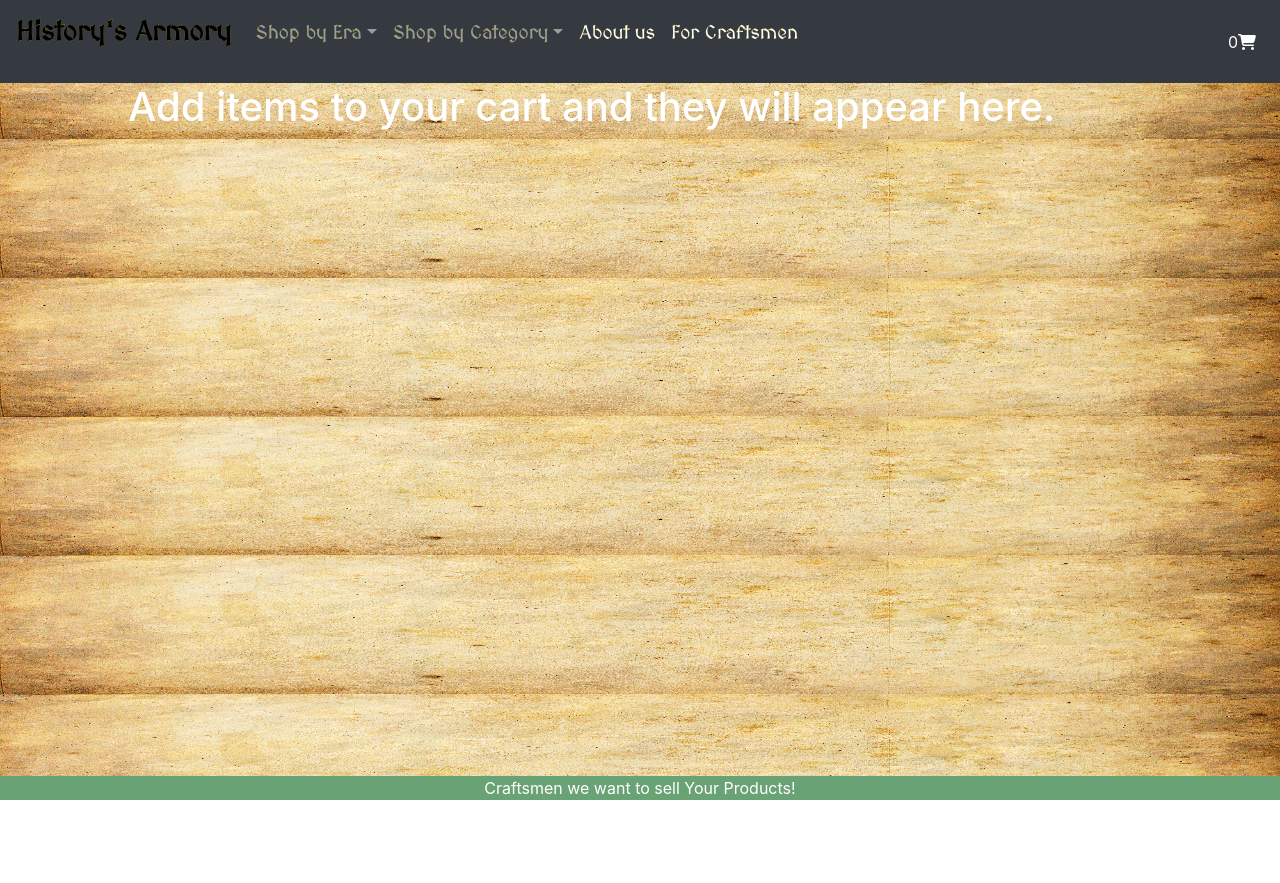
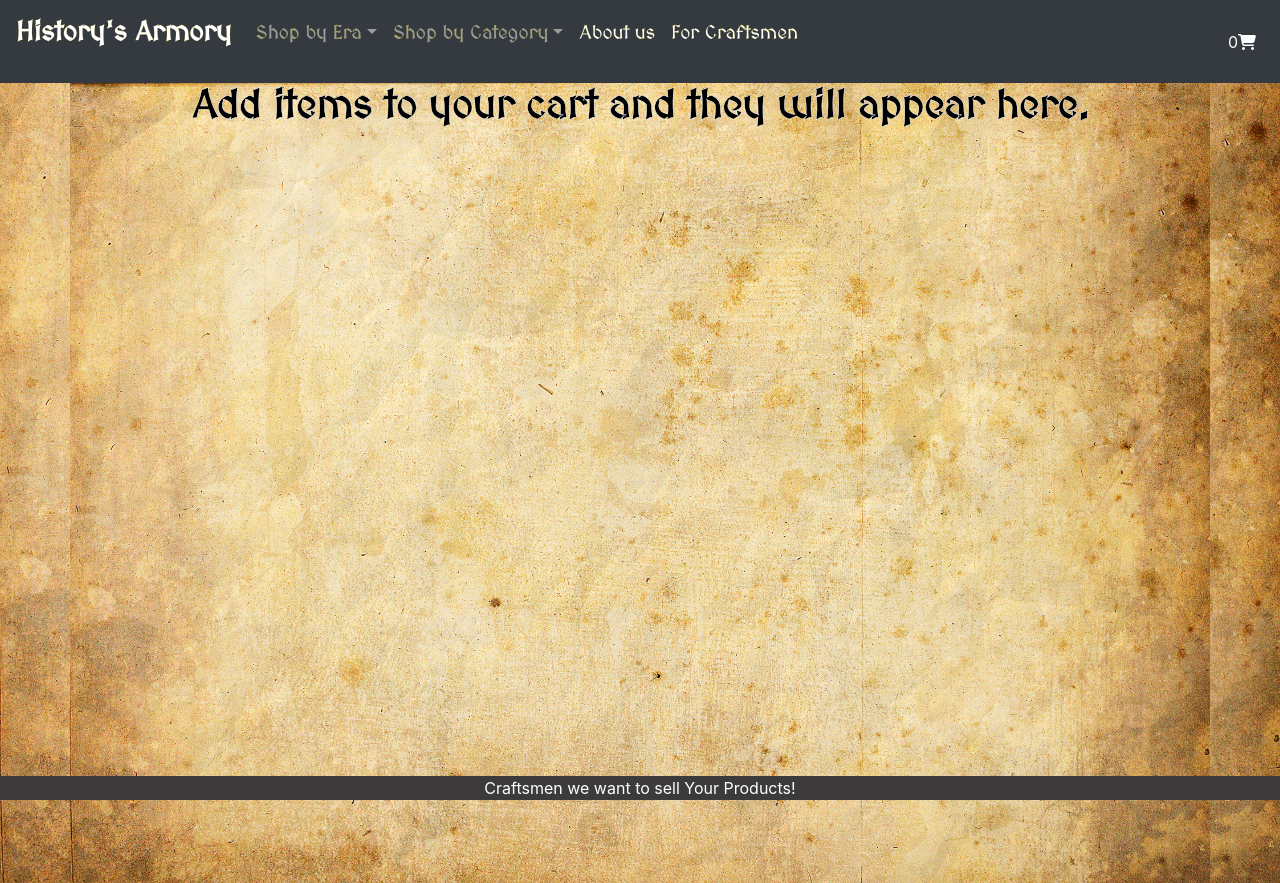
Before and after one commit to DylanBozarth/Historical-weapons-shop, a React (Create React App) app: page /Cart in a window 1280 px wide. Before the commit the page ends 800 px from the top, so only its background shows below. Built offline with nearby package versions, Linux system fonts and the light colour scheme; a web font is replaced by a local one.

Commit message:
made it better

```diff
--- a/package.json
+++ b/package.json
@@ -6,7 +6,6 @@
     "@testing-library/jest-dom": "^4.2.4",
     "@testing-library/react": "^9.5.0",
     "@testing-library/user-event": "^7.2.1",
-    "bootstrap": "^4.5.0",
     "react": "^16.13.1",
     "react-bootstrap": "^1.4.0",
     "react-dom": "^16.13.1",
--- a/src/App.css
+++ b/src/App.css
@@ -33,6 +33,12 @@
 body {
 background-image: url(./old_paper.jpg);
 background-size: 100% 100%;
+
+}
+.paper {
+  background-image: url(./old_paper.jpg);
+background-size: 100% 100%;
+height: 100vh;
 
 }
 @media only screen and (max-width: 600px) {
@@ -71,7 +77,7 @@ background-size: 100% 100%;
     left: 0;
     bottom: 0;
     width: 100%;
-    background-color: #69a275;
+    background-color: #3c3a3a;
     color: white;
     text-align: center;
   }
@@ -206,14 +212,15 @@ background-size: 100% 100%;
 .pageInfo {
   font-size: 1.9rem;
   margin-bottom: 3%;
-  color: darkslategray;
+  color: black;
   font-weight: bolder;
   font-style: cursive;
-  -webkit-text-stroke: .5px black;
+  -webkit-text-stroke: .5px white;
   font-family: 'MedievalSharp', cursive;
+  text-align: center;
 }
 .navbartitle {
-  color: black;
+  color: white;
   font-weight: bolder;
   font-style: cursive;
   -webkit-text-stroke: .1px gold;
@@ -222,9 +229,8 @@ background-size: 100% 100%;
   font-size: 1.7rem
 }
 .navbartitle:hover {
-  text-decoration: none;
+  text-decoration: none !important;
   -webkit-text-stroke: .5px gold;
-
 }
 .navbarsubtitle {
   color: white;
@@ -275,9 +281,12 @@ background-size: 100% 100%;
   text-decoration: none;
 }
 .nocart {
-  color: white;
-  margin-left: 10%;
-  margin-right: 10%;
+  color: black;
+  font-weight: bolder;
+  font-style: cursive;
+  -webkit-text-stroke: .5px white;
+  font-family: 'MedievalSharp', cursive;
+  text-align: center;
 }
 
 .col-sm:hover {
--- a/src/App.js
+++ b/src/App.js
@@ -30,9 +30,7 @@ class App extends Component {
       newCart: [],
     };
   }
-componentDidMount() {
-  alert ('Site is currently not live, enjoy this preview for now.')
-}
+
   addToCart({ title, desc, price, image, id }) {
     this.setState({
       cart: [
--- a/src/pages/productpages/cart.js
+++ b/src/pages/productpages/cart.js
@@ -1,5 +1,5 @@
 import React, { Component } from "react";
-import { Card, Button } from "react-bootstrap";
+import { Card, Button, Container } from "react-bootstrap";
 import { Link } from "react-router-dom";
 class Cart extends Component {
   constructor() {
@@ -10,10 +10,7 @@ class Cart extends Component {
     };
   }
 
-  componentDidMount() {
-    console.log(this.props.cart);
 
-  }
 
   render() {
     if (this.props.cart.length !== 0) {
@@ -40,14 +37,15 @@ class Cart extends Component {
       return (
         <div className="FullPage Container">
           <div className="ItemList row">{cartitems}</div>
-          <Link to="/Checkout"><button className="btn btn-success checkoutbutton">Checkout</button></Link>
+          <button className="btn btn-success checkoutbutton" onClick={() => alert("Sorry, this isn't a real company")}>Checkout</button>
         </div>
       );
     } else {
       return (
+<Container className="paper">
         <h1 className="nocart">
           Add items to your cart and they will appear here.
-        </h1>
+        </h1></Container>
       );
     }
   }
```
Also changed, not shown: 1 other file (tests, documents, lock files or other folders).
